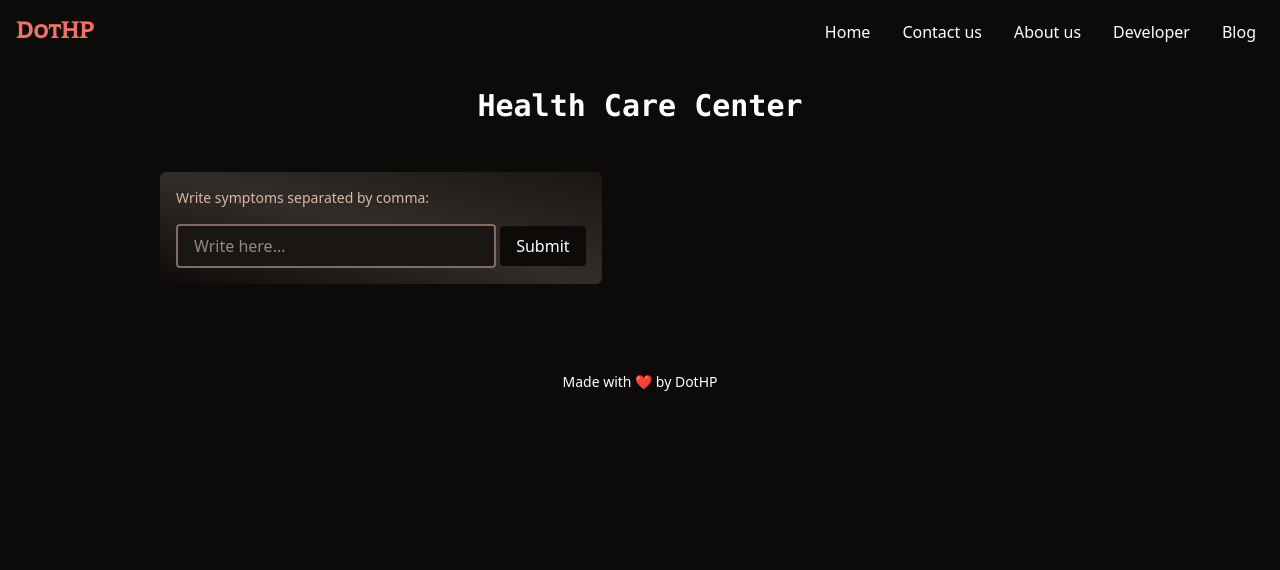
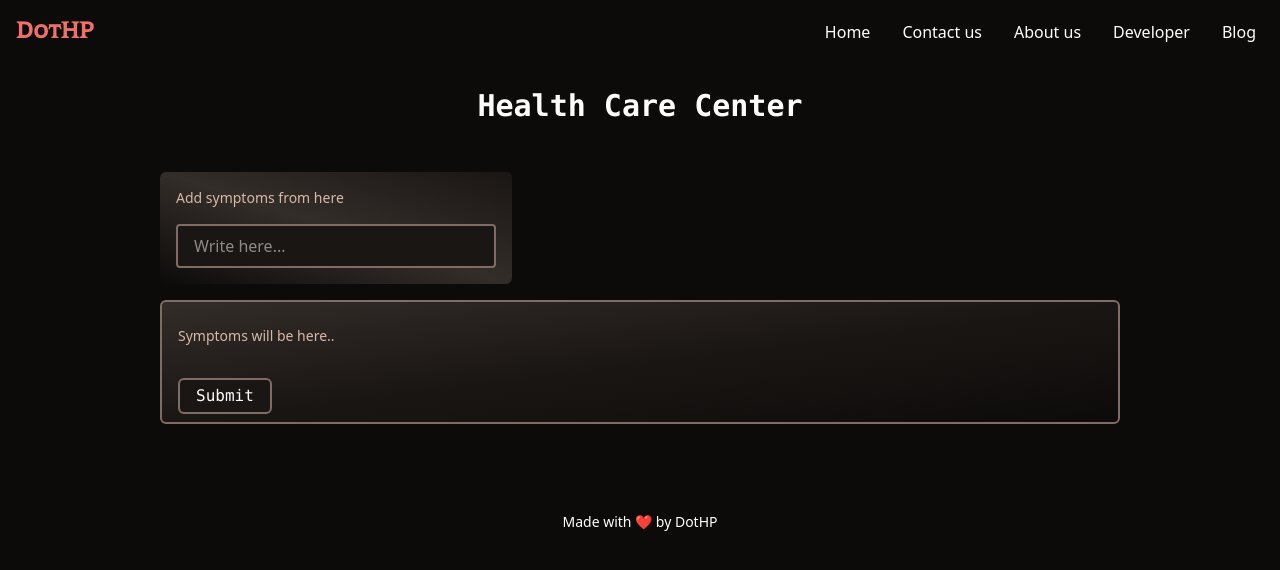
Before and after one commit to dotHP-harshu/dothp-health-cc, a Flask app: page / in a window 1280 px wide. Shown: the top 570 px of the page. Run offline with Flask 3, Linux system fonts and the light colour scheme; parts of the project's set-up code (start-up, migrations or seed data) failed here and were passed over.

Commit message:
added the autosuggestion feature while writing

```diff
--- a/static/css/output.css
+++ b/static/css/output.css
@@ -36,7 +36,7 @@
     --font-weight-semibold: 600;
     --font-weight-bold: 700;
     --tracking-tighter: -0.05em;
-    --radius-xs: 0.125rem;
+    --tracking-tight: -0.025em;
     --radius-sm: 0.25rem;
     --radius-md: 0.375rem;
     --radius-lg: 0.5rem;
@@ -287,6 +287,9 @@
   .h-full {
     height: 100%;
   }
+  .max-h-72 {
+    max-height: calc(var(--spacing) * 72);
+  }
   .w-6 {
     width: calc(var(--spacing) * 6);
   }
@@ -341,6 +344,9 @@
   .flex-col {
     flex-direction: column;
   }
+  .flex-wrap {
+    flex-wrap: wrap;
+  }
   .place-items-center {
     place-items: center;
   }
@@ -383,9 +389,6 @@
   .rounded-sm {
     border-radius: var(--radius-sm);
   }
-  .rounded-xs {
-    border-radius: var(--radius-xs);
-  }
   .border-2 {
     border-style: var(--tw-border-style);
     border-width: 2px;
@@ -408,6 +411,9 @@
   }
   .border-red-500 {
     border-color: var(--color-red-500);
+  }
+  .border-surface-dark {
+    border-color: var(--color-surface-dark);
   }
   .border-teal-700 {
     border-color: var(--color-teal-700);
@@ -436,6 +442,10 @@
   .bg-top-surface-dark {
     background-color: var(--color-top-surface-dark);
   }
+  .bg-gradient-to-b {
+    --tw-gradient-position: to bottom in oklab;
+    background-image: linear-gradient(var(--tw-gradient-stops));
+  }
   .bg-gradient-to-bl {
     --tw-gradient-position: to bottom left in oklab;
     background-image: linear-gradient(var(--tw-gradient-stops));
@@ -461,6 +471,10 @@
     --tw-gradient-via: var(--color-top-surface-dark);
     --tw-gradient-via-stops: var(--tw-gradient-position), var(--tw-gradient-from) var(--tw-gradient-from-position), var(--tw-gradient-via) var(--tw-gradient-via-position), var(--tw-gradient-to) var(--tw-gradient-to-position);
     --tw-gradient-stops: var(--tw-gradient-via-stops);
+  }
+  .to-top-surface-dark {
+    --tw-gradient-to: var(--color-top-surface-dark);
+    --tw-gradient-stops: var(--tw-gradient-via-stops, var(--tw-gradient-position), var(--tw-gradient-from) var(--tw-gradient-from-position), var(--tw-gradient-to) var(--tw-gradient-to-position));
   }
   .fill-text-dark {
     fill: var(--color-text-dark);
@@ -553,9 +567,16 @@
     --tw-font-weight: var(--font-weight-semibold);
     font-weight: var(--font-weight-semibold);
   }
+  .tracking-tight {
+    --tw-tracking: var(--tracking-tight);
+    letter-spacing: var(--tracking-tight);
+  }
   .tracking-tighter {
     --tw-tracking: var(--tracking-tighter);
     letter-spacing: var(--tracking-tighter);
+  }
+  .whitespace-nowrap {
+    white-space: nowrap;
   }
   .text-cyan-700 {
     color: var(--color-cyan-700);
@@ -660,14 +681,6 @@
       }
     }
   }
-  .hover\:shadow-2xs {
-    &:hover {
-      @media (hover: hover) {
-        --tw-shadow: 0 1px var(--tw-shadow-color, rgb(0 0 0 / 0.05));
-        box-shadow: var(--tw-inset-shadow), var(--tw-inset-ring-shadow), var(--tw-ring-offset-shadow), var(--tw-ring-shadow), var(--tw-shadow);
-      }
-    }
-  }
   .hover\:shadow-lg {
     &:hover {
       @media (hover: hover) {
@@ -737,11 +750,6 @@
       flex-direction: column-reverse;
     }
   }
-  .max-sm\:items-start {
-    @media (width < 40rem) {
-      align-items: flex-start;
-    }
-  }
   .max-sm\:px-4 {
     @media (width < 40rem) {
       padding-inline: calc(var(--spacing) * 4);
@@ -786,11 +794,6 @@
   .max-xs\:grid-cols-1 {
     @media (width < 30rem) {
       grid-template-columns: repeat(1, minmax(0, 1fr));
-    }
-  }
-  .max-xs\:flex-col {
-    @media (width < 30rem) {
-      flex-direction: column;
     }
   }
   .max-xs\:px-0 {
--- a/static/javascript/script.js
+++ b/static/javascript/script.js
@@ -23,42 +23,289 @@ icons.addEventListener("click", () => {
 // Script for navbar -----------------------------------------------------------------
 
 // Logic for home page -----------------------------------------------------------------
-// const inputBox = document.getElementById("input-box");
-// const addBtn = document.getElementById("add-button");
-// const symptomContainer = document.getElementById("symptom-container");
+const inputBox = document.getElementById("input-box");
+const symptomContainer = document.getElementById("symptom-container");
+const realInput = document.getElementById("real-input");
+const form = document.getElementById("form");
 
-// const inputedSymptoms = [];
+const inputedSymptoms = [];
 
-// addBtn.addEventListener("click", (e) => {
-//   e.preventDefault();
-//   let inputedValue = inputBox.value;
-//   if (inputedValue === "") return;
-//   let symptomTag = document.createElement("div");
-//   symptomTag.classList.add(
-//     "symptom-tag",
-//     "w-fit",
-//     "flex",
-//     "justify-center",
-//     "items-center",
-//     "gap-1",
-//     "px-2",
-//     "py-1",
-//     "rounded-sm",
-//     "bg-top-surface-dark"
-//   );
-//   symptomTag.innerHTML = `${inputedValue} `;
-//   let crossBtn = document.createElement("span");
-//   crossBtn.innerHTML = `<img
-//                 src="../static/images/close.svg"
-//                 alt="cut"
-//                 class="cursor-pointer w-6 h-auto"
-//             />`;
-//   crossBtn.addEventListener("click", () => {
-//     symptomTag.remove();
-//     inputedSymptoms.splice(inputedSymptoms.indexOf(inputedValue), 1);
-//   });
-//   symptomTag.appendChild(crossBtn);
-//   symptomContainer.appendChild(symptomTag);
-//   inputedSymptoms.push(inputedValue);
-//   inputBox.value = "";
-// });
+const setValuesToRealInput = (arr) => {
+  realInput.value = arr.join(",");
+};
+
+// make a tag element from symptom name
+const makeSymptomTag = (symptom, arr) => {
+  let symptomTag = document.createElement("div");
+  symptomTag.classList.add(
+    "symptom-tag",
+    "w-fit",
+    "flex",
+    "justify-center",
+    "items-center",
+    "gap-1",
+    "px-2",
+    "py-1",
+    "rounded-sm",
+    "bg-top-surface-dark"
+  );
+  symptomTag.innerHTML = `${symptom} `;
+  let crossBtn = document.createElement("span");
+  crossBtn.innerHTML = `<img
+                src="./static/images/close.svg"
+                alt="cut"
+                class="cursor-pointer w-6 h-auto"
+            />`;
+  crossBtn.addEventListener("click", () => {
+    symptomTag.remove();
+    inputedSymptoms.splice(inputedSymptoms.indexOf(symptom), 1);
+    addSymptomTags(arr);
+  });
+  symptomTag.appendChild(crossBtn);
+  return symptomTag;
+};
+
+// add all tags in the container
+const addSymptomTags = (arr) => {
+  if (arr.length === 0)
+    return (symptomContainer.innerHTML = `<p class="text-sm text-text-muted-dark">Symptoms will be here.. </p>`);
+
+  symptomContainer.innerHTML = "";
+  const tagsArray = arr.map((symptom) => makeSymptomTag(symptom, arr));
+  tagsArray.forEach((tag) => symptomContainer.appendChild(tag));
+};
+
+// check the real input validation of form
+form.addEventListener("submit", (e) => {
+  e.preventDefault();
+  if (inputedSymptoms.length === 0)
+    return alert("Input atleat one symptom. 😔");
+  form.submit();
+});
+
+// Logic for autosuggestions ---------------------------------------------------------------
+
+const symptoms = [
+  "itching",
+  "skin_rash",
+  "nodal_skin_eruptions",
+  "continuous_sneezing",
+  "shivering",
+  "chills",
+  "joint_pain",
+  "stomach_pain",
+  "acidity",
+  "ulcers_on_tongue",
+  "muscle_wasting",
+  "vomiting",
+  "burning_micturition",
+  "spotting_urination",
+  "fatigue",
+  "weight_gain",
+  "anxiety",
+  "cold_hands_and_feets",
+  "mood_swings",
+  "weight_loss",
+  "restlessness",
+  "lethargy",
+  "patches_in_throat",
+  "irregular_sugar_level",
+  "cough",
+  "high_fever",
+  "sunken_eyes",
+  "breathlessness",
+  "sweating",
+  "dehydration",
+  "indigestion",
+  "headache",
+  "yellowish_skin",
+  "dark_urine",
+  "nausea",
+  "loss_of_appetite",
+  "pain_behind_the_eyes",
+  "back_pain",
+  "constipation",
+  "abdominal_pain",
+  "diarrhoea",
+  "mild_fever",
+  "yellow_urine",
+  "yellowing_of_eyes",
+  "acute_liver_failure",
+  "fluid_overload",
+  "swelling_of_stomach",
+  "swelled_lymph_nodes",
+  "malaise",
+  "blurred_and_distorted_vision",
+  "phlegm",
+  "throat_irritation",
+  "redness_of_eyes",
+  "sinus_pressure",
+  "runny_nose",
+  "congestion",
+  "chest_pain",
+  "weakness_in_limbs",
+  "fast_heart_rate",
+  "pain_during_bowel_movements",
+  "pain_in_anal_region",
+  "bloody_stool",
+  "irritation_in_anus",
+  "neck_pain",
+  "dizziness",
+  "cramps",
+  "bruising",
+  "obesity",
+  "swollen_legs",
+  "swollen_blood_vessels",
+  "puffy_face_and_eyes",
+  "enlarged_thyroid",
+  "brittle_nails",
+  "swollen_extremeties",
+  "excessive_hunger",
+  "extra_marital_contacts",
+  "drying_and_tingling_lips",
+  "slurred_speech",
+  "knee_pain",
+  "hip_joint_pain",
+  "muscle_weakness",
+  "stiff_neck",
+  "swelling_joints",
+  "movement_stiffness",
+  "spinning_movements",
+  "loss_of_balance",
+  "unsteadiness",
+  "pus_filled_pimples",
+  "blackheads",
+  "scurring",
+  "bladder_discomfort",
+  "foul_smell_of_urine",
+  "continuous_feel_of_urine",
+  "passage_of_gases",
+  "internal_itching",
+  "toxic_look_typhos",
+  "depression",
+  "irritability",
+  "muscle_pain",
+  "altered_sensorium",
+  "red_spots_over_body",
+  "belly_pain",
+  "abnormal_menstruation",
+  "dischromic_patches",
+  "watering_from_eyes",
+  "increased_appetite",
+  "polyuria",
+  "family_history",
+  "mucoid_sputum",
+  "rusty_sputum",
+  "lack_of_concentration",
+  "visual_disturbances",
+  "receiving_blood_transfusion",
+  "receiving_unsterile_injections",
+  "coma",
+  "stomach_bleeding",
+  "distention_of_abdomen",
+  "history_of_alcohol_consumption",
+  "blood_in_sputum",
+  "prominent_veins_on_calf",
+  "palpitations",
+  "painful_walking",
+  "pus_filled_blisters",
+  "red_sore_around_nose",
+  "yellow_crust_ooze",
+];
+
+let symptomTagIndex = -1;
+
+const suggestionContainer = document.getElementById("suggestion-container");
+
+const makeSuggestionTag = (inputedValue, suggestion) => {
+  const suggestionTag = document.createElement("div");
+  suggestionTag.classList.add(
+    "suggestion",
+    "px-2",
+    "py-1",
+    "cursor-pointer",
+    "w-full",
+    "text-sm",
+    "bg-gradient-to-b",
+    "from-surface-dark",
+    "to-top-surface-dark",
+    "tracking-tight",
+    "whitespace-nowrap",
+    "overflow-hidden"
+  );
+  suggestionTag.innerHTML = `<strong>${suggestion.substr(
+    0,
+    inputedValue.length
+  )}</strong>${suggestion.substr(inputedValue.length)}`;
+  suggestionTag.addEventListener("click", () => {
+    inputedSymptoms.push(suggestion);
+    addSymptomTags(inputedSymptoms);
+    setValuesToRealInput(inputedSymptoms);
+    inputBox.value = "";
+    symptomTagIndex = -1;
+    suggestionContainer.classList.add("hidden");
+  });
+  return suggestionTag;
+};
+
+// funtion to highlight the selected cell
+const highlightSuggestion = (index) => {
+  const suggestions = document.querySelectorAll(".suggestion");
+  suggestions.forEach((s) =>
+    s.classList.remove(
+      "text-text-muted-dark",
+      "border-2",
+      "border-border-dark"
+    )
+  );
+  suggestions[index].classList.add(
+    "text-text-muted-dark",
+    "border-2",
+    "border-border-dark"
+  );
+};
+
+// handle auto suggestion
+inputBox.addEventListener("input", (e) => {
+  const inputedValue = e.target.value;
+  if (inputedValue == "") return suggestionContainer.classList.add("hidden");
+  suggestionContainer.classList.remove("hidden");
+  const filterSuggestion = symptoms.filter((s) =>
+    s
+      .trim()
+      .toLocaleLowerCase()
+      .startsWith(inputedValue.trim().toLocaleLowerCase())
+  );
+  const tags = filterSuggestion.map((s) => makeSuggestionTag(inputedValue, s));
+  suggestionContainer.innerHTML = "";
+  tags.forEach((tag) => suggestionContainer.appendChild(tag));
+});
+
+// handle down arrows
+inputBox.addEventListener("keydown", (e) => {
+  let items = document.querySelectorAll(".suggestion");
+  if (e.key === "ArrowDown") {
+    if (symptomTagIndex >= items.length - 1) return symptomTagIndex = 0;
+    symptomTagIndex++;
+    highlightSuggestion(symptomTagIndex);
+  }
+  // handle up arrows
+  if (e.key === "ArrowUp") {
+    if (symptomTagIndex <= 0) return symptomTagIndex = items.length-1;
+    symptomTagIndex--;
+    highlightSuggestion(symptomTagIndex);
+  }
+  // handle enter
+  if (e.key === "Enter") {
+    if (items[symptomTagIndex]) items[symptomTagIndex].click();
+  }
+});
+
+// remove suggestion container
+document.addEventListener("click", (e) => {
+  if (!suggestionContainer.contains(e.target)) {
+    suggestionContainer.classList.add("hidden");
+  }
+});
+
+// Logic for autosuggestions ---------------------------------------------------------------
--- a/templates/index.html
+++ b/templates/index.html
@@ -1,46 +1,31 @@
 <!DOCTYPE html>
 <html lang="en">
+
 <head>
   <meta charset="UTF-8" />
   <meta name="viewport" content="width=device-width, initial-scale=1.0" />
   <title>Dothp</title>
   <link rel="stylesheet" href="../static/css/output.css" />
 </head>
+
 <body class="bg-bg-dark text-text-dark">
   <!-- --------------------------------- Header ---------------------------------  -->
   <header>
     <nav class="w-full flex justify-between items-center py-4 px-4">
       <div class="logo">
-          <a
-            href="/"
-            class="text-2xl font-semibold text-primary-dark font-logo"
-          >
-            DotHP</a
-          >
+        <a href="/" class="text-2xl font-semibold text-primary-dark font-logo">
+          DotHP</a>
       </div>
       <div class="icons hidden max-xs:inline-block relative">
-          <div
-            id="icons"
-            class="h-10 w-10 flex justify-center items-center p-2"
-          >
-            <img
-              src="../static/images/hamburger.svg"
-              alt="hamburger"
-              id="hamburger"
-              class="w-full h-auto cursor-pointer"
-            />
-            <img
-              src="../static/images/close.svg"
-              alt="hamburger"
-              id="close"
-              class="w-full h-auto cursor-pointer hidden"
-            />
+        <div id="icons" class="h-10 w-10 flex justify-center items-center p-2">
+          <img src="../static/images/hamburger.svg" alt="hamburger" id="hamburger"
+            class="w-full h-auto cursor-pointer" />
+          <img src="../static/images/close.svg" alt="hamburger" id="close"
+            class="w-full h-auto cursor-pointer hidden" />
         </div>
         <!-- mobile menu  -->
-          <ul
-            id="mobile-menu"
-            class="bg-surface-dark absolute top-full right-0 w-40 h-fit hidden flex-col gap-4 p-2 rounded-lg border-2 border-border-dark z-30"
-          >
+        <ul id="mobile-menu"
+          class="bg-surface-dark absolute top-full right-0 w-40 h-fit hidden flex-col gap-4 p-2 rounded-lg border-2 border-border-dark z-30">
           <li><a href="/">Home</a></li>
           <li><a href="/contact">Contact us</a></li>
           <li><a href="/about"> About us </a></li>
@@ -70,51 +55,37 @@
   </div>
 
   <!-- --------------------------------- Input section --------------------------------- -->
-    <section
-      id="user-input"
-      class="lg:px-40 sm:px-20 max-sm:px-10 max-xs:px-4 py-6"
-    >
+  <section id="user-input" class="lg:px-40 sm:px-20 max-sm:px-10 max-xs:px-4 py-6">
     <!-- input portion  -->
-      <div
-        class="w-fit p-4 rounded-md bg-gradient-to-bl from-surface-dark via-top-surface-dark max-xs:w-full"
-      >
-        <p class="text-sm text-text-muted-dark mb-4">
-          Write symptoms separated by comma:
-        </p>
-        <div class="w-full flex gap-4 max-xs:flex-col max-sm:items-start relative">
-          <form action="/predict" method="post">
-          <input
-            required
-            id="input-box"
-            placeholder="Write here..."
-            type="text"
-            name="symptoms"
-            class="min-w-80 px-4 py-2 rounded-sm border-2 border-border-dark outline-none bg-surface-dark max-xs:min-w-auto max-xs:w-full"
-          />
-          <button
-            id="add-button"
-            class="text-base px-4 py-2 rounded-sm bg-bg-dark capitalize cursor-pointer hover:shadow-2xs hover:shadow-primary-dark transition-shadow duration-300"
-          >
-            submit
-          </button>
-          </form>
-        </div>
+    <div class="w-fit p-4 rounded-md bg-gradient-to-bl from-surface-dark via-top-surface-dark max-xs:w-full">
+      <p class="text-sm text-text-muted-dark mb-4">Add symptoms from here</p>
+      <div class="relative w-fit">
+        <input autofocus required autocomplete="additional-name" id="input-box" placeholder="Write here..." type="text"
+          class="min-w-80 px-4 py-2 rounded-sm border-2 border-border-dark outline-none bg-surface-dark max-xs:min-w-auto max-xs:w-full" />
 
+        <div id="suggestion-container"
+          class="absolute top-full left-0 w-full flex-col border-2 border-surface-dark max-h-72 hidden"></div>
       </div>
     </div>
     <!-- input portion  -->
+
+    <!-- submit portion  -->
+    <form id="form" action="/predict" method="post"
+      class="bg-gradient-to-br from-top-surface-dark via-surface-dark border-2 border-border-dark mt-4 rounded-md py-2 px-4">
       <!-- symptom collection  -->
-      <!-- <ds -->
+      <div id="symptom-container" class="w-full flex flex-wrap gap-4 py-4">
+        <p class="text-sm text-text-muted-dark">Symptoms will be here..</p>
+      </div>
+
+      <input type="text" id="real-input" class="hidden" name="symptoms" value="" />
       <!-- symptom collection  -->
-      <!-- submit portion  -->
-      <!-- <div class="w-full py-4">
-        <button
-          id="submit-button"
-          class="bg-surface-dark text-base outline-none capitalize font-mono px-4 py-1 cursor-pointer hover:shadow-sm hover:shadow-primary-dark transition-shadow duration-300 rounded-xs"
-        >
+      <div class="w-full mt-4">
+        <button id="submit-button"
+          class="bg-surface-dark text-base outline-none capitalize font-mono px-4 py-1 cursor-pointer hover:shadow-sm border-2 border-border-dark hover:shadow-primary-dark transition-shadow duration-300 rounded-md">
           Submit
         </button>
-      </div> -->
+      </div>
+    </form>
     <!-- submit portion  -->
   </section>
   <!-- --------------------------------- Input section --------------------------------- -->
@@ -122,16 +93,13 @@
   {% if predicted_disease %}
   <section id="result" class="lg:px-40 sm:px-20 max-sm:px-10 max-xs:px-4 py-6 mt-10">
     <div class="w-full flex flex-col gap-4">
-        <h1 class="text-2xl font-semibold font-mono text-center">
-          Result
-        </h1>
+      <h1 class="text-2xl font-semibold font-mono text-center">Result</h1>
     </div>
-      <div id="result-container" class="w-full grid lg:grid-cols-4 sm:grid-cols-3 max-sm:grid-cols-2 max-xs:grid-cols-1 gap-4 py-10">
+    <div id="result-container"
+      class="w-full grid lg:grid-cols-4 sm:grid-cols-3 max-sm:grid-cols-2 max-xs:grid-cols-1 gap-4 py-10">
       <!-- Disease -->
       <div class="w-60 border-2 mt-4 border-border-dark h-fit bg-top-surface-dark rounded-md overflow-hidden">
-          <p class="text-base p-2 bg-surface-dark">
-            Predicted Disease
-          </p>
+        <p class="text-base p-2 bg-surface-dark">Predicted Disease</p>
         <p class="text-base text-text-muted-dark px-2 py-4">
           {{predicted_disease}}
         </p>
@@ -139,58 +107,46 @@
       <!-- Disease -->
       <!-- description -->
       <div class="w-60 border-2 mt-4 border-border-dark h-fit bg-top-surface-dark rounded-md overflow-hidden">
-          <p class="text-base p-2 bg-surface-dark">
-            Description
-          </p>
-          <p class="text-base text-text-muted-dark px-2 py-4">
-            {{dis_des}}
-          </p>
+        <p class="text-base p-2 bg-surface-dark">Description</p>
+        <p class="text-base text-text-muted-dark px-2 py-4">{{dis_des}}</p>
       </div>
       <!-- description -->
       <!-- Precautions -->
       <div class="w-60 border-2 mt-4 border-border-dark h-fit bg-top-surface-dark rounded-md overflow-hidden">
-          <p class="text-base p-2 bg-surface-dark">
-            Precautions
-          </p>
-          <ol class="text-base px-2 py-4">
+        <p class="text-base p-2 bg-surface-dark">Precautions</p>
+        <ol class="text-base px-6 py-4">
           {% for i in my_precautions %}
-              <li class="text-text-muted-dark">{{ i }}</li>
+          <li class="text-text-muted-dark list-decimal">{{ i }}</li>
           {% endfor %}
         </ol>
       </div>
       <!-- Precautions -->
       <!-- medication -->
       <div class="w-60 border-2 mt-4 border-border-dark h-fit bg-top-surface-dark rounded-md overflow-hidden">
-          <p class="text-base p-2 bg-surface-dark">
-            Medications
-          </p>
-          <ul class="text-base px-2 py-4">
+        <p class="text-base p-2 bg-surface-dark">Medications</p>
+        <ul class="text-base px-6 py-4">
           {% for i in medications %}
-              <li class="text-text-muted-dark">{{ i }}</li>
+          <li class="text-text-muted-dark list-disc">{{ i }}</li>
           {% endfor %}
         </ul>
       </div>
       <!-- medication -->
       <!-- workout -->
       <div class="w-60 border-2 mt-4 border-border-dark h-fit bg-top-surface-dark rounded-md overflow-hidden">
-          <p class="text-base p-2 bg-surface-dark">
-            Workout
-          </p>
-          <ol class="text-base px-2 py-4">
+        <p class="text-base p-2 bg-surface-dark">Workout</p>
+        <ol class="text-base px-6 py-4">
           {% for i in workout %}
-                            <li class="text-text-muted-dark">{{ i }}</li>
+          <li class="text-text-muted-dark list-decimal">{{ i }}</li>
           {% endfor %}
         </ol>
       </div>
       <!-- workout -->
       <!-- Diet -->
       <div class="w-60 h-fit border-2 mt-4 border-border-dark bg-top-surface-dark rounded-md overflow-hidden">
-          <p class="text-base p-2 bg-surface-dark">
-            Diet
-          </p>
-          <ul class="text-base px-2 py-4">
+        <p class="text-base p-2 bg-surface-dark">Diet</p>
+        <ul class="text-base px-6 py-4">
           {% for i in my_diet %}
-                <li class="text-text-muted-dark">{{ i }}</li>
+          <li class="text-text-muted-dark list-disc">{{ i }}</li>
           {% endfor %}
         </ul>
       </div>
@@ -200,12 +156,12 @@
   {% endif %}
   <!-- --------------------------------- result --------------------------------- -->
 
-
   <!-- --------------------------------- Main --------------------------------- -->
-     <footer class="w-full text-center mt-10 text-sm py-6 fixed top-full left-0">
+  <footer class="w-full mt-10 text-sm text-center py-6">
     Made with ❤️ by DotHP
   </footer>
 
   <script src="../static/javascript/script.js"></script>
 </body>
+
 </html>
```
Also changed, not shown: README.md (added). Lines whose indentation alone changed are shown as unchanged.
